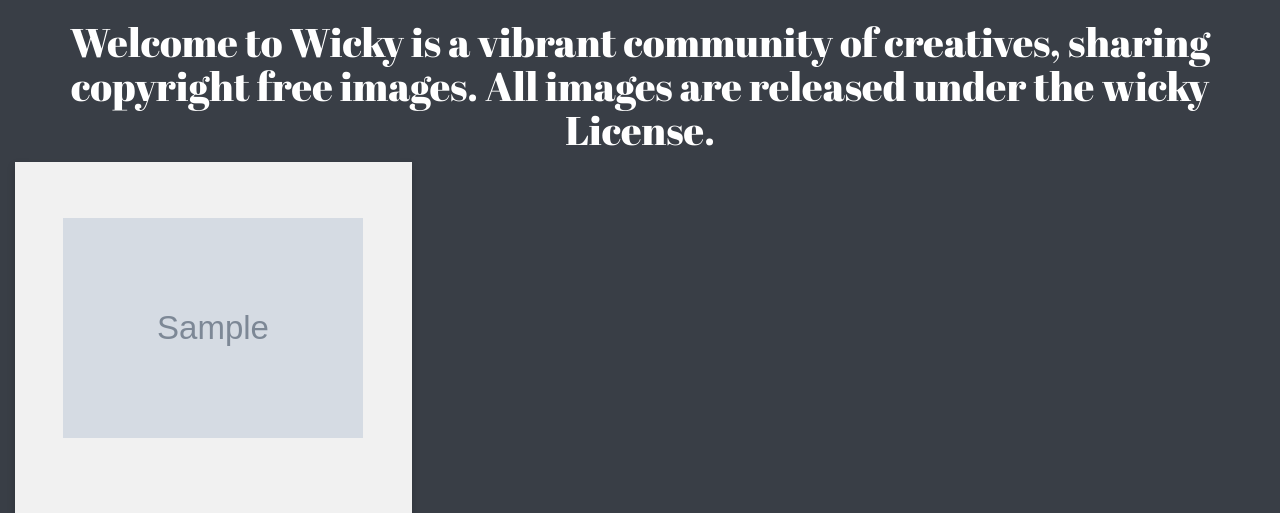
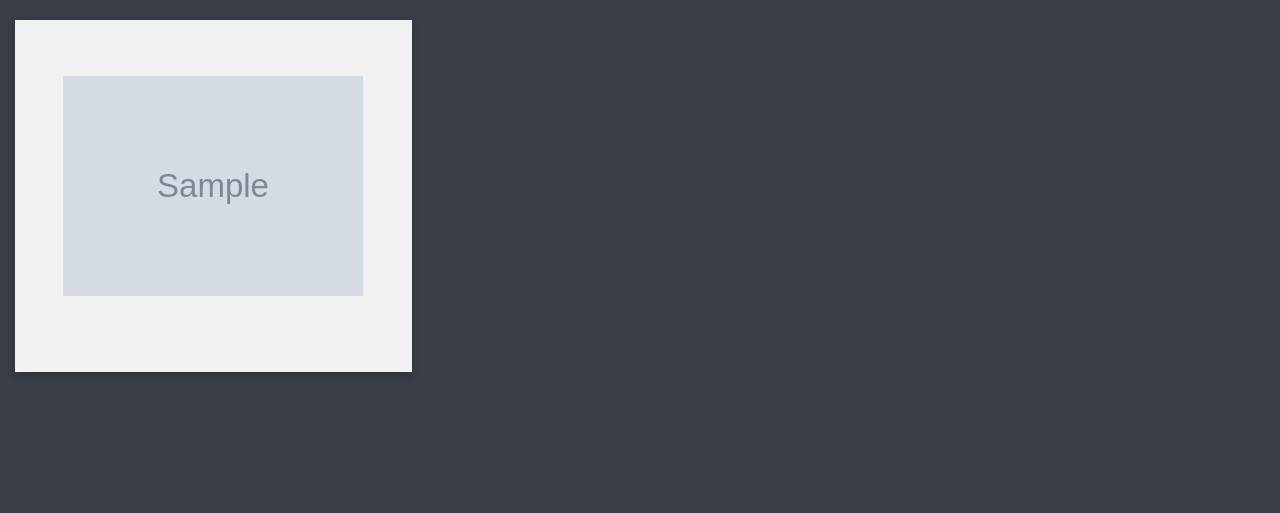
Before and after one commit to owinolawrence/personal-gallery, a Django app: page / in a window 1280 px wide. Shown: the part 52-565 px from the top of the page. Run offline with Django 3.2, Linux system fonts and the light colour scheme; tables that the repository leaves empty hold one stand-in row (values such as "Sample post"); grey boxes marked "Sample" are stand-in pictures; some libraries are stand-ins or nearby versions.

Commit message:
run deployment

```diff
--- a/photos/templates/index.html
+++ b/photos/templates/index.html
@@ -4,8 +4,7 @@
 <link href="https://fonts.googleapis.com/css?family=Abril+Fatface&display=swap" rel="stylesheet">
 
 <body>
-    <h1>Welcome to Wicky is a vibrant community of creatives, sharing copyright free images. All images are released
-        under the wicky License. </h1>
+
 
     <div class="col-md-4">
         <div class="card">
```
